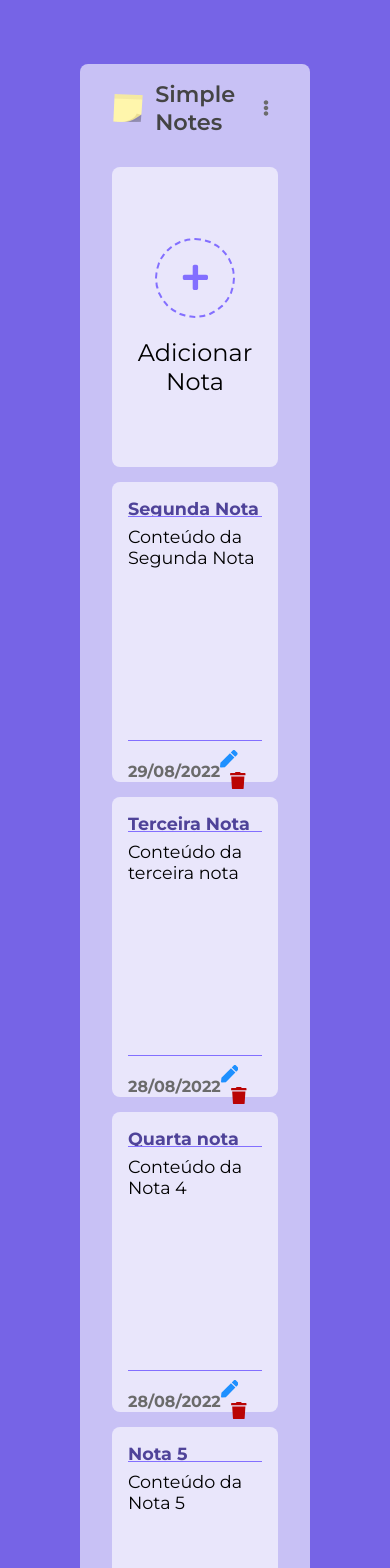
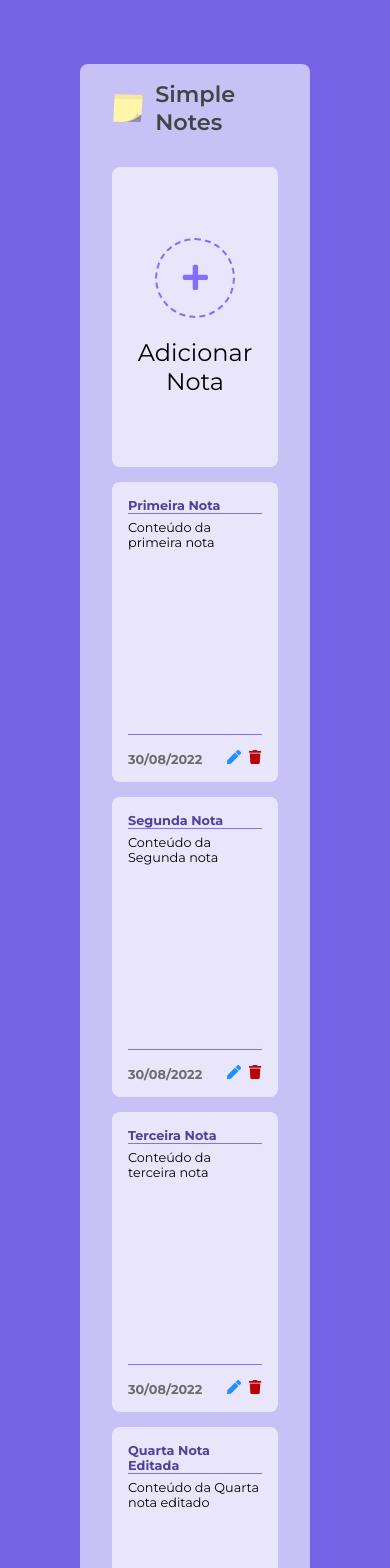
Before and after one commit to luizfelipeapolonio/simple-notes, a React (Create React App) app: page / in a window 390 px wide. Shown: the top 1568 px of the page. Built offline with nearby package versions, Linux system fonts and the light colour scheme; data requests are answered from the project's data file.

Commit message:
Responsive Layout added

```diff
--- a/db.json
+++ b/db.json
@@ -1,58 +1,28 @@
 {
   "notes": [
     {
-      "datenote": "29/08/2022",
+      "datenote": "30/08/2022",
+      "title": "Primeira Nota",
+      "description": "Conteúdo da primeira nota",
+      "id": 1
+    },
+    {
+      "datenote": "30/08/2022",
       "title": "Segunda Nota",
-      "description": "Conteúdo da Segunda Nota",
+      "description": "Conteúdo da Segunda nota",
       "id": 2
     },
     {
-      "datenote": "28/08/2022",
+      "datenote": "30/08/2022",
       "title": "Terceira Nota",
       "description": "Conteúdo da terceira nota",
       "id": 3
     },
     {
-      "datenote": "28/08/2022",
-      "title": "Quarta nota",
-      "description": "Conteúdo da Nota 4",
+      "datenote": "30/08/2022",
+      "title": "Quarta Nota Editada",
+      "description": "Conteúdo da Quarta nota editado",
       "id": 4
-    },
-    {
-      "datenote": "28/08/2022",
-      "title": "Nota 5",
-      "description": "Conteúdo da Nota 5",
-      "id": 5
-    },
-    {
-      "datenote": "28/08/2022",
-      "title": "Nota 7",
-      "description": "Conteúdo da Nota 7",
-      "id": 7
-    },
-    {
-      "datenote": "28/08/2022",
-      "title": "Nota 8",
-      "description": "Conteúdo da nota 8",
-      "id": 8
-    },
-    {
-      "datenote": "29/08/2022",
-      "title": "Nova Nota",
-      "description": "Conteúdo Editado",
-      "id": 9
-    },
-    {
-      "datenote": "29/08/2022",
-      "description": "Teste sem título",
-      "id": 10,
-      "title": "Título teste"
-    },
-    {
-      "datenote": "29/08/2022",
-      "title": "Mais uma nota",
-      "description": "Teste editado",
-      "id": 11
     }
   ]
 }
--- a/src/components/form/HeaderForm.module.css
+++ b/src/components/form/HeaderForm.module.css
@@ -29,3 +29,10 @@
     background-color: rgba(247, 5, 5, 0.150);
     color: rgb(197, 4, 4);
 }
+
+/* Responsive layout - Media Query */
+@media screen and (max-width: 550px) {
+    .header h3 {
+        font-size: 1em;
+    }
+}
--- a/src/components/form/SubmitButton.module.css
+++ b/src/components/form/SubmitButton.module.css
@@ -14,3 +14,10 @@
 .add_button:hover {
     background-color: #6253bf;
 }
+
+/* Responsive layout - Media Query */
+@media screen and (max-width: 683px) {
+    .add_button {
+        font-size: 0.8em;
+    }
+}
--- a/src/components/layout/Card.module.css
+++ b/src/components/layout/Card.module.css
@@ -43,3 +43,23 @@
     font-size: 1.5em;
     text-align: center;
 }
+
+/* Responsive layout - Media Queries */
+@media screen and (max-width: 1350px) {
+    .container {
+        width: 32%;
+    }
+}
+
+@media screen and (max-width: 985px) {
+    .container {
+        width: 48%;
+    }
+}
+
+@media screen and (max-width: 650px) {
+    .container {
+        width: 100%;
+        margin: 0 auto;
+    }
+}
--- a/src/components/layout/Container.js
+++ b/src/components/layout/Container.js
@@ -2,7 +2,7 @@ import logo from '../../img/nota_logo.png';
 
 import styles from './Container.module.css';
 
-import { FaEllipsisV } from 'react-icons/fa';
+//import { FaEllipsisV } from 'react-icons/fa';
 
 function Container({ children }) {
     return (
@@ -12,9 +12,9 @@ function Container({ children }) {
                     <div className={styles.logo}>
                         <img src={logo} alt="Logo"/><span>Simple Notes</span>
                     </div>
-                    <button>
+                    {/* <button>
                         <FaEllipsisV />
-                    </button>
+                    </button> */}
                 </div>
                 {children}
             </div>
--- a/src/components/layout/Container.module.css
+++ b/src/components/layout/Container.module.css
@@ -21,11 +21,10 @@
 /* Barra do título */
 .top_bar {
     display: flex;
-    justify-content: space-between;
+    justify-content: flex-start;
     align-items: center;
     width: 100%;
     margin-bottom: 1em;
-    /* background-color: dodgerblue; */
 }
 
 .logo {
@@ -46,7 +45,7 @@
     height: 32px;
 }
 
-.top_bar button {
+/* .top_bar button {
     display: flex;
     justify-content: center;
     align-items: center;
@@ -64,4 +63,4 @@
 .top_bar button:hover {
     background-color: rgba(0, 0, 0, 0.100);
     color: rgba(0, 0, 0, 0.500);
-}
+} */
--- a/src/components/layout/NoteCard.js
+++ b/src/components/layout/NoteCard.js
@@ -9,6 +9,7 @@ function NoteCard({ id, title, content, date, handleRemove, handleEdit }) {
         handleRemove(id);
     }
 
+    // Calls edit modal with the note to edit
     const edit = () => {
         handleEdit(id);
     }
--- a/src/components/layout/NoteCard.module.css
+++ b/src/components/layout/NoteCard.module.css
@@ -80,3 +80,44 @@
     background-color: rgba(0, 0, 0, 0.250);
     border-radius: 5px;
 }
+
+/* Responsive layout - Media Queries */
+@media screen and (max-width: 1350px) {
+    .container {
+        width: 32%;
+    }
+}
+
+@media screen and (max-width: 985px) {
+    .container {
+        width: 48%;
+    }
+}
+
+@media screen and (max-width: 650px) {
+    .container {
+        width: 100%;
+        margin: 0 auto;
+    }
+}
+
+@media screen and (max-width: 420px) {
+    .container {
+        width: 100%;
+        margin: 0 auto;
+    }
+
+    .container h3 {
+        overflow-x: hidden;
+    }
+
+    .container h3,
+    .note_content {
+        font-size: 0.8em;
+    }
+
+    .note_buttons {
+        font-size: 0.8em;
+        margin: auto 0;
+    }
+}
--- a/src/components/modal/EditModalForm.js
+++ b/src/components/modal/EditModalForm.js
@@ -24,7 +24,7 @@ function EditModalForm({ stateModal, outsideClick, handleSubmit, edit }) {
     // when there are changes in the inputs value
     useEffect(() => {
         setNotes({...notes, title, description});
-    }, [title, description])
+    }, [title, description]);
 
     // Getting the values of inputs and setting the notes State
     const handleTitle = (e) => {
--- a/src/components/modal/ModalForm.module.css
+++ b/src/components/modal/ModalForm.module.css
@@ -47,3 +47,12 @@
         transform: translateY(0px);
     }
 }
+
+
+/* Responsive layout - Media Query */
+@media screen and (max-width: 900px) {
+    .container_form {
+        min-width: 50%;
+        margin: 0 auto;
+    }
+}
```
